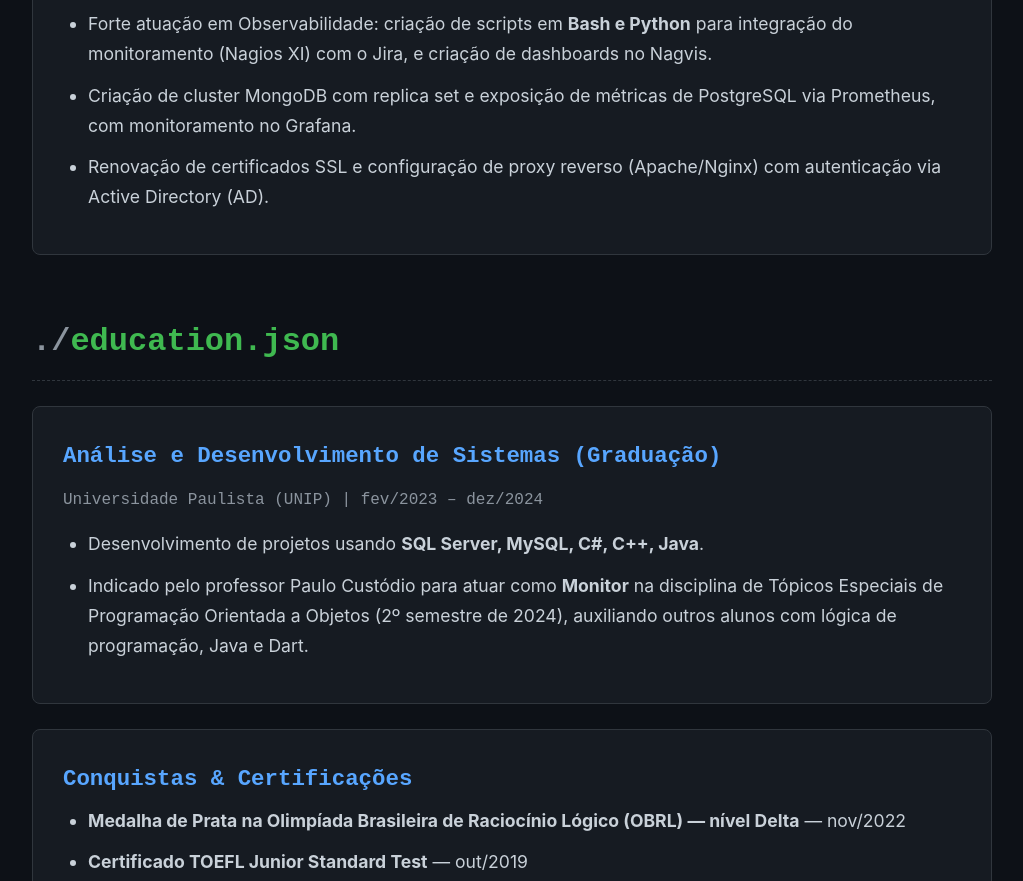
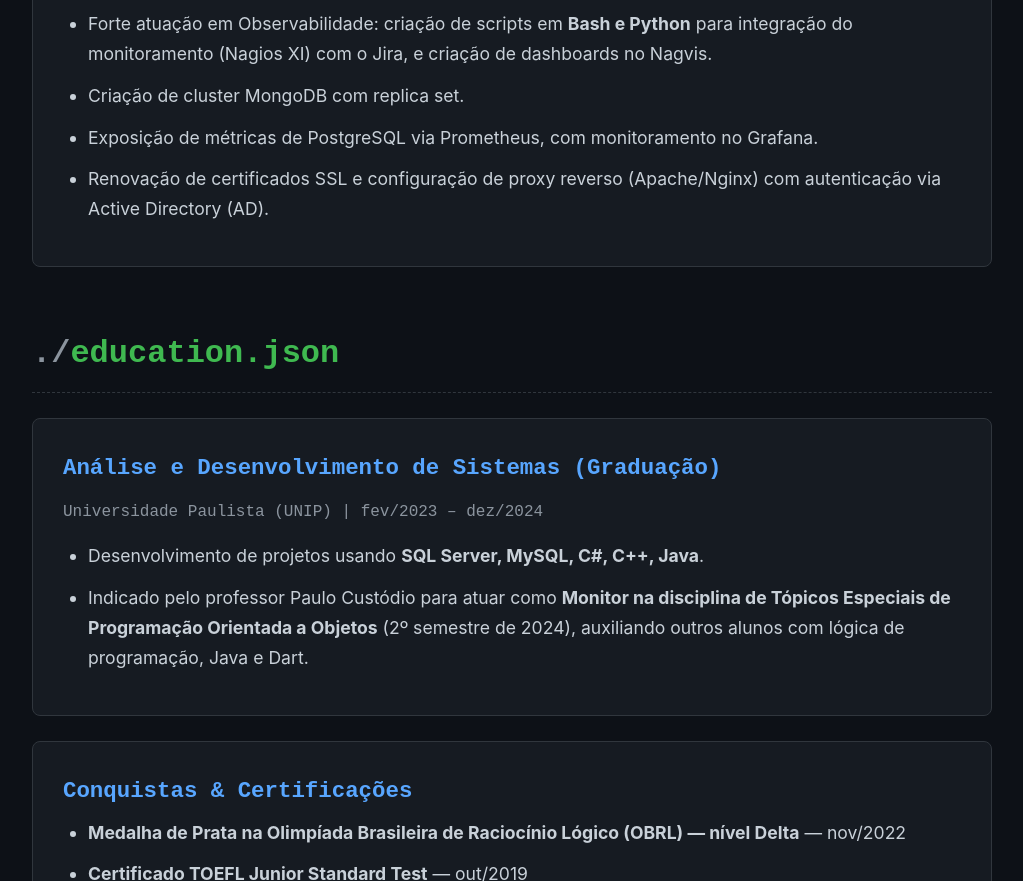
Before and after one commit to Davidleoc/portifolio, a plain HTML site: page index.html in a window 1280 px wide. Shown: the part 1483-2364 px from the top of the page, without its empty margins (128-1151 px from the left). Drawn offline with Linux system fonts and the light colour scheme.

Commit message:
Refactor list items for MongoDB and PostgreSQL metrics
Separated the MongoDB cluster creation and PostgreSQL metrics exposure into distinct list items for clarity.

```diff
--- a/index.html
+++ b/index.html
@@ -212,7 +212,8 @@
                 <li>Atuação DevOps com deploy de aplicações via <strong>Docker/Docker-compose</strong> e gestão de clusters <strong>Kubernetes</strong> utilizando ArgoCD.</li>
                 <li>Implementação de automação massiva com <strong>Ansible e Rundeck</strong> para atualização de pacotes, com lógica de autorrecuperação &#8212; substituindo rotinas manuais que levavam meses, reduzindo drasticamente o tempo de manutenção e eliminando o erro humano.</li>
                 <li>Forte atuação em Observabilidade: criação de scripts em <strong>Bash e Python</strong> para integração do monitoramento (Nagios XI) com o Jira, e criação de dashboards no Nagvis.</li>
-                <li>Criação de cluster MongoDB com replica set e exposição de métricas de PostgreSQL via Prometheus, com monitoramento no Grafana.</li>
+                <li>Criação de cluster MongoDB com replica set.</li>
+                <li>Exposição de métricas de PostgreSQL via Prometheus, com monitoramento no Grafana.</li>
                 <li>Renovação de certificados SSL e configuração de proxy reverso (Apache/Nginx) com autenticação via Active Directory (AD).</li>
             </ul>
         </div>
@@ -227,7 +228,7 @@
             <span class="date">Universidade Paulista (UNIP) | fev/2023 &#8211; dez/2024</span>
             <ul>
                 <li>Desenvolvimento de projetos usando <strong>SQL Server, MySQL, C#, C++, Java</strong>.</li>
-                <li>Indicado pelo professor Paulo Custódio para atuar como <strong>Monitor</strong> na disciplina de Tópicos Especiais de Programação Orientada a Objetos (2º semestre de 2024), auxiliando outros alunos com lógica de programação, Java e Dart.</li>
+                <li>Indicado pelo professor Paulo Custódio para atuar como <strong>Monitor na disciplina de Tópicos Especiais de Programação Orientada a Objetos</strong> (2º semestre de 2024), auxiliando outros alunos com lógica de programação, Java e Dart.</li>
             </ul>
         </div>
 
```
